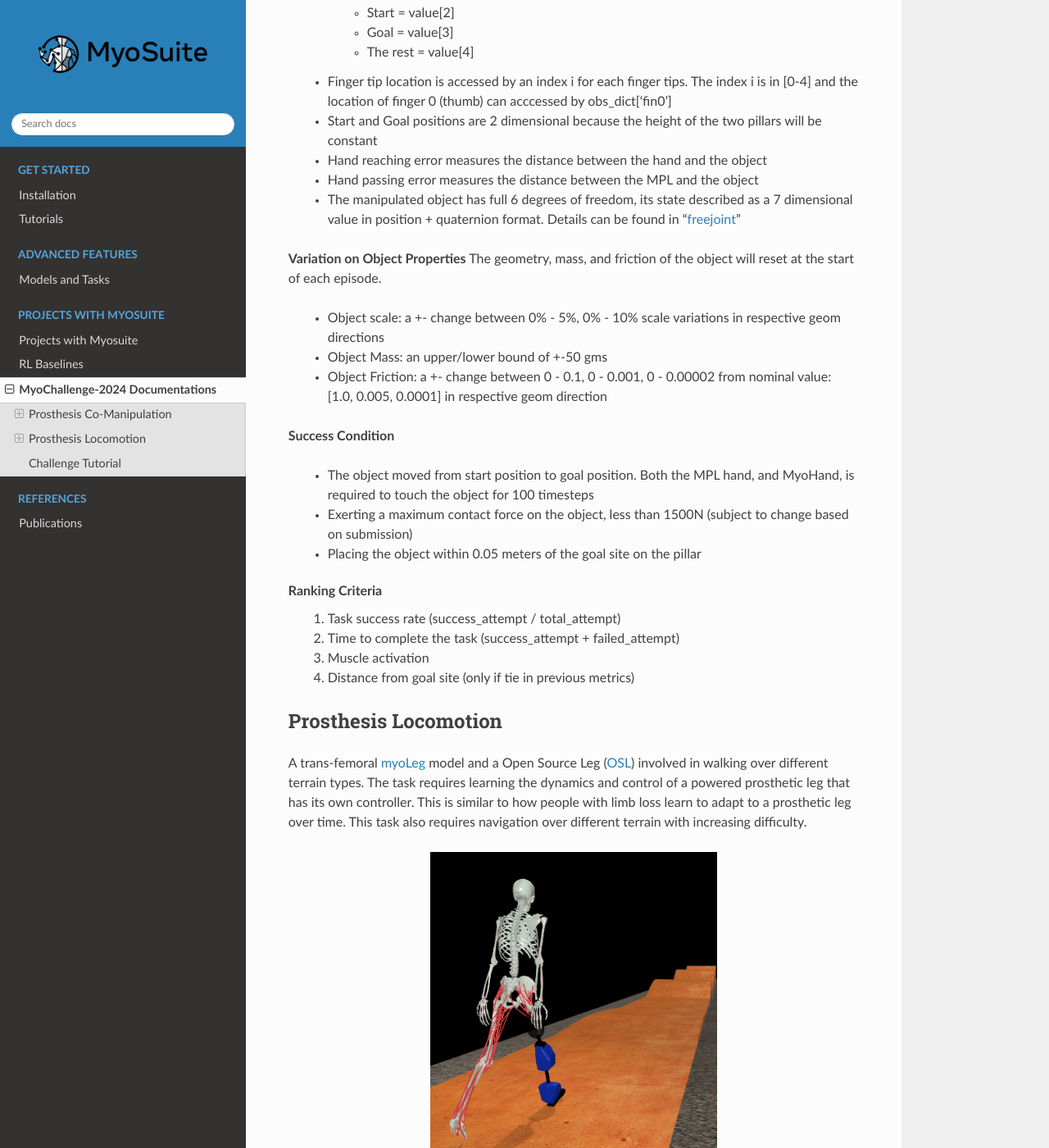
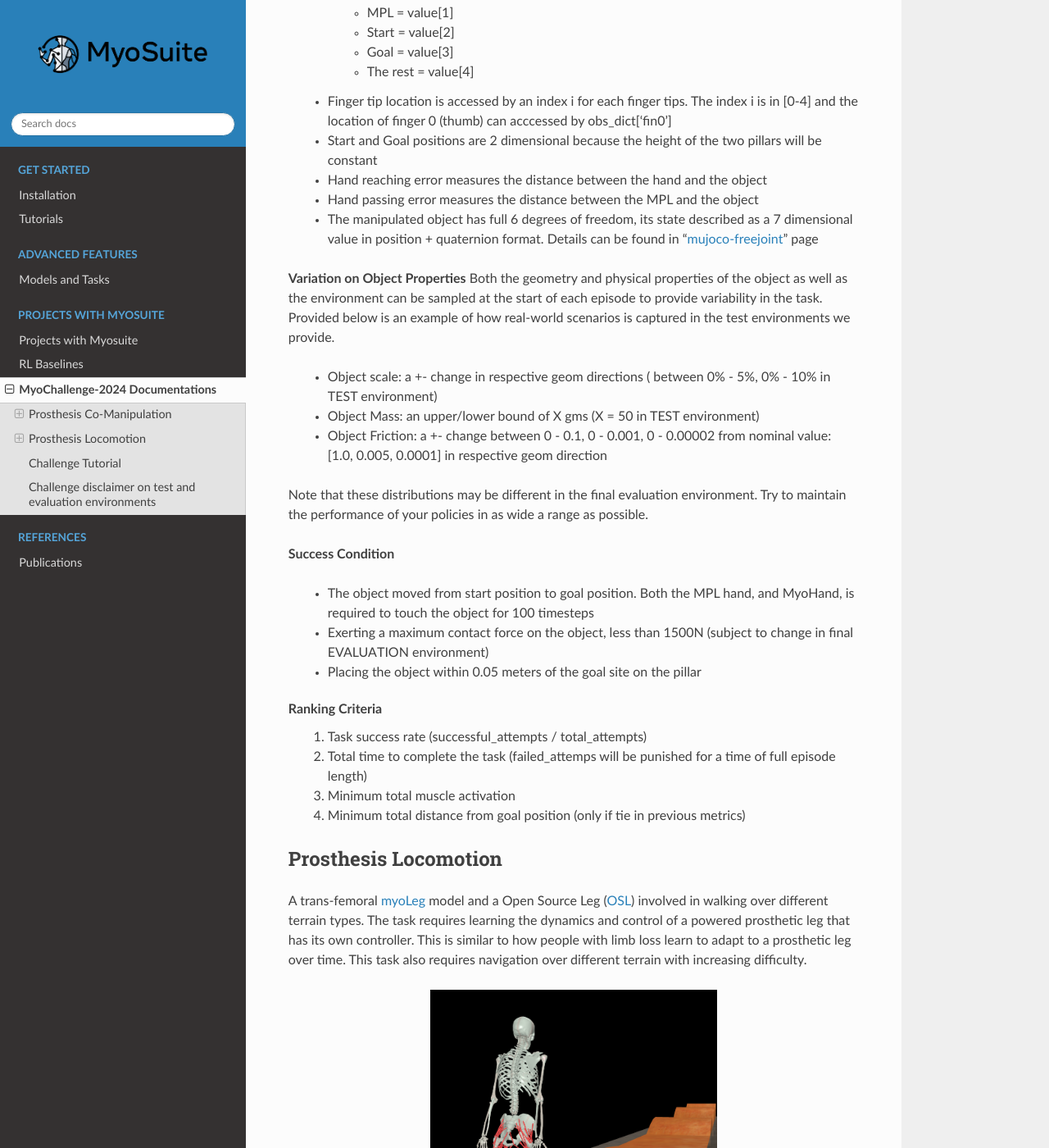
Before and after one commit to MyoHub/myosuite, a Sphinx documentation site: the page built from docs/source/challenge-doc.rst, in a window 1280 px wide and 1400 px high, scrolled down 2207 px. Shown: the whole window at 82% size. Built offline with Sphinx 7.4.7 and the Read the Docs theme 2.0.0, drawn with Linux system fonts in a browser that asks for light colours; some of the changed text lies outside the part shown.

Commit message:
update success criteria and include disclaimer for test and evaluation

```diff
--- a/docs/source/challenge-doc.rst
+++ b/docs/source/challenge-doc.rst
@@ -5,6 +5,7 @@ MyoChallenge-2024 Documentations
 * :ref:`challenge24_manipulation`
 * :ref:`challenge24_locomotion`
 * :ref:`challenge24_tutorial`
+* :ref:`challenge24_disclaimer`
 
 
 
@@ -119,29 +120,33 @@ the simulator might not be accessible in submissions.
 
     - Hand passing error measures the distance between the MPL and the object
 
-    - The manipulated object has full 6 degrees of freedom, its state described as a 7 dimensional value in position + quaternion format. Details can be found in "`freejoint <https://mujoco.readthedocs.io/en/stable/XMLreference.html#body-freejoint>`__"
+    - The manipulated object has full 6 degrees of freedom, its state described as a 7 dimensional value in position + quaternion format. Details can be found in "`mujoco-freejoint <https://mujoco.readthedocs.io/en/stable/XMLreference.html#body-freejoint>`__" page
 
 
 
 
 **Variation on Object Properties**
-The geometry, mass, and friction of the object will reset at the start of each episode.
+Both the geometry and physical properties of the object as well as the environment can be sampled at the start of each episode to provide variability in the task. Provided
+below is an example of how real-world scenarios is captured in the test environments we provide.
 
-    - Object scale: a +- change between 0% - 5%, 0% - 10% scale variations in respective geom directions
-    - Object Mass: an upper/lower bound of +-50 gms
+    - Object scale: a +- change in respective geom directions ( between 0% - 5%, 0% - 10% in TEST environment)
+    - Object Mass: an upper/lower bound of X gms (X = 50 in TEST environment)
     - Object Friction: a +- change between 0 - 0.1, 0 - 0.001, 0 - 0.00002 from nominal value: [1.0, 0.005, 0.0001] in respective geom direction
+
+Note that these distributions may be different in the final evaluation environment. Try to maintain the performance of your policies in as wide a range as possible.
+
 
 **Success Condition**
 
     - The object moved from start position to goal position. Both the MPL hand, and MyoHand, is required to touch the object for 100 timesteps
-    - Exerting a maximum contact force on the object, less than 1500N (subject to change based on submission)
+    - Exerting a maximum contact force on the object, less than 1500N (subject to change in final EVALUATION environment)
     - Placing the object within 0.05 meters of the goal site on the pillar
 
 **Ranking Criteria**
-    1. Task success rate (success_attempt / total_attempt)
-    2. Time to complete the task (success_attempt + failed_attempt)
-    3. Muscle activation
-    4. Distance from goal site (only if tie in previous metrics)
+    1. Task success rate (successful_attempts / total_attempts)
+    2. Total time to complete the task (failed_attemps will be punished for a time of full episode length)
+    3. Minimum total muscle activation
+    4. Minimum total distance from goal position (only if tie in previous metrics)
 
 
 
@@ -384,3 +389,15 @@ Links are available for `manipulation <https://colab.research.google.com/drive/1
         # Reset training if env is terminated
         if terminated:
             next_obs, info = env.reset()
+
+
+
+
+.. _challenge24_disclaimer:
+
+Challenge disclaimer on test and evaluation environments
+--------------------------------------------------------------
+
+This challenge aims to provide a simulated environment that captures the complexity of real-world scenarios. In order for participants to familiarise themselves with the tasks,
+we have opened the portal for a TEST environment to begin with. Please note that even though the tasks and evaluation criteria will stay the same, there might be difference in the
+changing factors' distributions in the final EVALUATION environment. Please try to maintain the robustness of your policies in as wide a range as possible.
```
Also changed, not shown: other parts of docs/source/challenge-doc.rst (+2 -2 lines).
